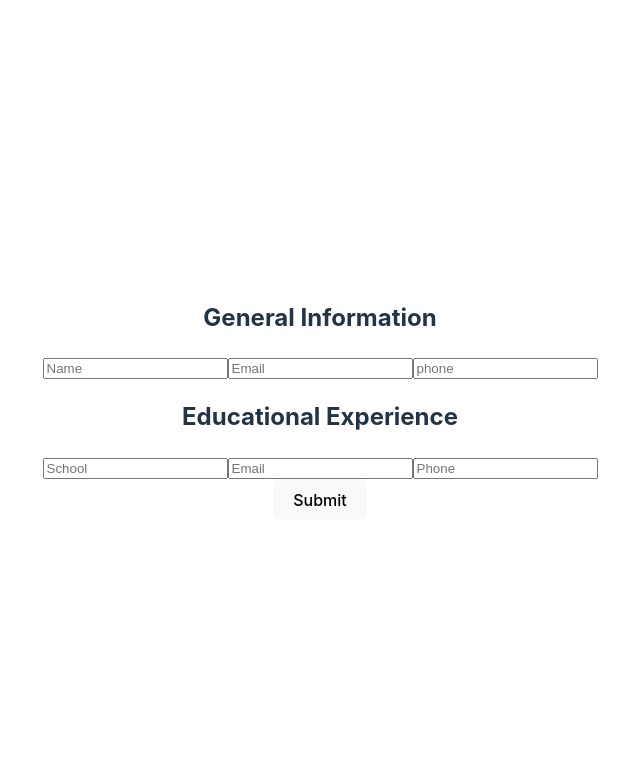
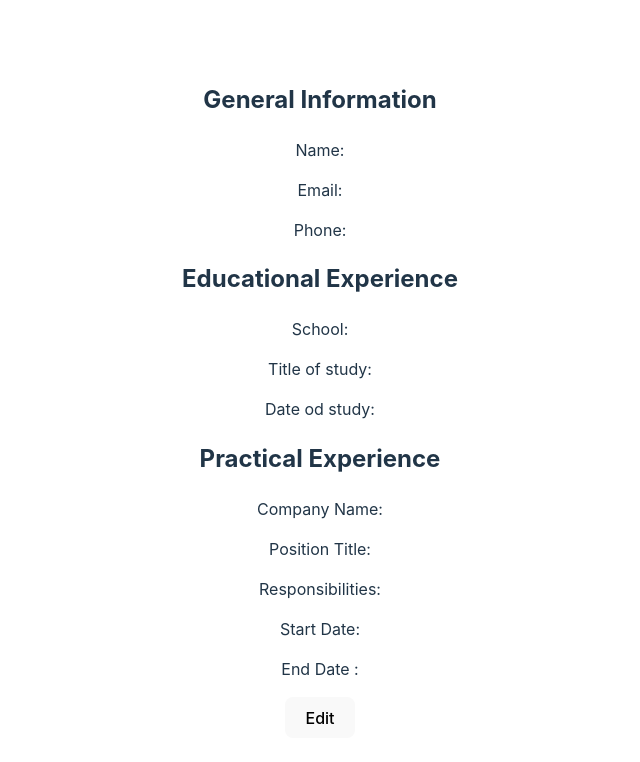
Before and after one commit to Shivuduu19/cv-application, a React (Vite) app: page / in a window 1280 px wide. Shown: the top 762 px of the page, without its empty margins (320-960 px from the left). Built offline with nearby package versions, Linux system fonts and the light colour scheme.

Commit message:
added Edit and sumit button

```diff
--- a/src/Components/EducationalExperience.jsx
+++ b/src/Components/EducationalExperience.jsx
@@ -1,22 +1,44 @@
-import { useState } from "react"
+import { useState } from "react";
 
-const EducationalExperience=()=>{
-    const [school,setSchool]=useState('');
-    const [studyTitle,setStudyTitle]=useState('');
-    const [studydate,setStudyDate]=useState('');
-    const handleSchoolChange=(e)=>setSchool(e.target.value);
-    const handleStudyTitleChange=(e)=>setStudyTitle(e.target.value);
-    const handleStudyDateChange=(e)=>setStudyDate(e.target.value);
-    return(
+const EducationalExperience = ({ Edit }) => {
+  const [school, setSchool] = useState("");
+  const [studyTitle, setStudyTitle] = useState("");
+  const [studydate, setStudyDate] = useState("");
+  const handleSchoolChange = (e) => setSchool(e.target.value);
+  const handleStudyTitleChange = (e) => setStudyTitle(e.target.value);
+  const handleStudyDateChange = (e) => setStudyDate(e.target.value);
+  return (
     <div className="section">
-            <h2>Educational Experience</h2>
-        <form >
-           <input type="text" placeholder="School" value={school} onChange={handleSchoolChange} />
-            <input type="email" placeholder="Email" value={studyTitle} onChange={handleStudyTitleChange}/>
-             <input type="tel" placeholder="Phone" value={studydate} onChange={handleStudyDateChange} />
-
-        </form>
+      <h2>Educational Experience</h2>
+      {Edit ? (
+        <div>
+          <input
+            type="text"
+            placeholder="School"
+            value={school}
+            onChange={handleSchoolChange}
+          />
+          <input
+            type="text"
+            placeholder="Title of study"
+            value={studyTitle}
+            onChange={handleStudyTitleChange}
+          />
+          <input
+            type="text"
+            placeholder="Date of study"
+            value={studydate}
+            onChange={handleStudyDateChange}
+          />
+        </div>
+      ) : (
+        <div>
+          <p>School:{school}</p>
+          <p>Title of study:{studyTitle}</p>
+          <p>Date od study:{studydate}</p>
+        </div>
+      )}
     </div>
-);
-}
+  );
+};
 export default EducationalExperience;
--- a/src/Components/GeneralInfo.jsx
+++ b/src/Components/GeneralInfo.jsx
@@ -1,32 +1,64 @@
-import { useState } from "react"
-import EducationalExperience from "./EducationalExperience"
+import { useState } from "react";
+import EducationalExperience from "./EducationalExperience";
+import PracticalExperience from "./PracticalExperience";
 
-const GeneralInfo=()=>{
-    const [name,setName] = useState('')
-    const [email,setEmail] = useState('')
-    const [phone,setPhone] = useState('')
+const GeneralInfo = () => {
+  const [name, setName] = useState("");
+  const [email, setEmail] = useState("");
+  const [phone, setPhone] = useState("");
+  const [isEdit, setIsEdit] = useState(false);
 
-    const handleNameChange=(e)=>setName(e.target.value);
-    const handleMailChange=(e)=>setEmail(e.target.value);
-    const handlePhoneChange=(e)=>setPhone(e.target.value);
+  const handleNameChange = (e) => setName(e.target.value);
+  const handleMailChange = (e) => setEmail(e.target.value);
+  const handlePhoneChange = (e) => setPhone(e.target.value);
 
-
-   const handleSubmit = (e)=>{
+  const handleSubmit = (e) => {
     e.preventDefault();
-     console.log('submit',{name,email,phone});
-    };
-    return(
-       <div className="section">
-        <h2>General Information</h2>
-     <form onSubmit={handleSubmit}>
-       <input type="text" placeholder="Name" value={name} onChange={handleNameChange} />
-       <input type="email" placeholder="Email" value={email} onChange={handleMailChange}/>
-       <input type="tel" placeholder="phone" value={phone} onChange={handlePhoneChange} />
-       <EducationalExperience/>
-       <button type="submit">Submit</button>
-   </form>
-   </div>
-    );
-}
+    setIsEdit(false);
+    console.log("submit", { name, email, phone });
+  };
+  const handleEdit = () => {
+    setIsEdit(true);
+  };
+  return (
+    <div className="section">
+      <h2>General Information</h2>
+      {isEdit ? (
+        <div>
+          <input
+            type="text"
+            placeholder="Name"
+            value={name}
+            onChange={handleNameChange}
+          />
+          <input
+            type="email"
+            placeholder="Email"
+            value={email}
+            onChange={handleMailChange}
+          />
+          <input
+            type="tel"
+            placeholder="phone"
+            value={phone}
+            onChange={handlePhoneChange}
+          />
+          <EducationalExperience Edit={isEdit} />
+          <PracticalExperience Edit={isEdit} />
+          <button onClick={handleSubmit}>Submit</button>
+        </div>
+      ) : (
+        <div>
+          <p>Name:{name}</p>
+          <p>Email:{email}</p>
+          <p>Phone:{phone}</p>
+          <EducationalExperience edit={isEdit} />
+          <PracticalExperience />
+          <button onClick={handleEdit}>Edit</button>
+        </div>
+      )}
+    </div>
+  );
+};
 
 export default GeneralInfo;
--- /dev/null
+++ b/src/Components/PracticalExperience.jsx
@@ -0,0 +1,62 @@
+import { useState } from "react";
+
+const PracticalExperience = ({ Edit }) => {
+  const [companyName, setCompanyName] = useState("");
+  const [positionTitle, setPositionTitle] = useState("");
+  const [responsibilities, setResponsibilities] = useState("");
+  const [startDate, setDateFrom] = useState("");
+  const [endDate, setEndDate] = useState("");
+  const handleCompanyNameChange = (e) => setCompanyName(e.target.value);
+  const handlePositionTitleChange = (e) => setPositionTitle(e.target.value);
+  const handleResponsibilities = (e) => setResponsibilities(e.target.value);
+  const handleStartDate = (e) => setDateFrom(e.target.value);
+  const handleEndDate = (e) => setEndDate(e.target.value);
+  return (
+    <div className="section">
+      <h2>Practical Experience</h2>
+      {Edit ? (
+        <div>
+          <input
+            type="text"
+            placeholder="Company Name"
+            value={companyName}
+            onChange={handleCompanyNameChange}
+          />
+          <input
+            type="text"
+            placeholder="position Title"
+            value={positionTitle}
+            onChange={handlePositionTitleChange}
+          />
+          <input
+            type="text"
+            placeholder="Responsibilities"
+            value={responsibilities}
+            onChange={handleResponsibilities}
+          />
+          <input
+            type="text"
+            placeholder="Start Date"
+            value={startDate}
+            onChange={handleStartDate}
+          />
+          <input
+            type="text"
+            placeholder="End Date"
+            value={endDate}
+            onChange={handleEndDate}
+          />
+        </div>
+      ) : (
+        <div>
+          <p>Company Name:{companyName}</p>
+          <p>Position Title:{positionTitle}</p>
+          <p>Responsibilities:{responsibilities}</p>
+          <p>Start Date:{startDate}</p>
+          <p>End Date :{endDate}</p>
+        </div>
+      )}
+    </div>
+  );
+};
+export default PracticalExperience;
```
